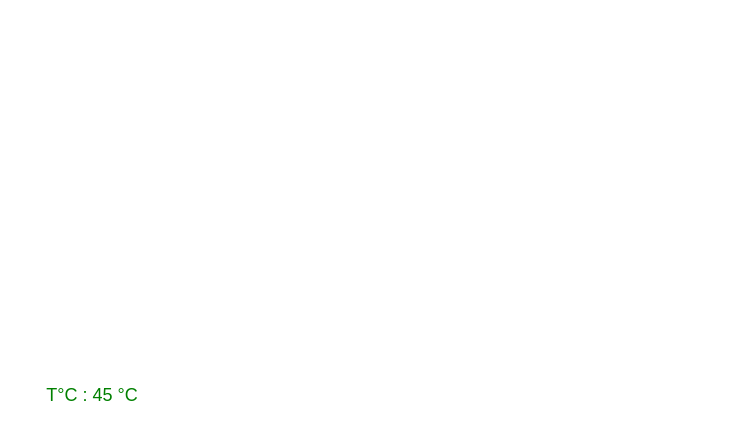
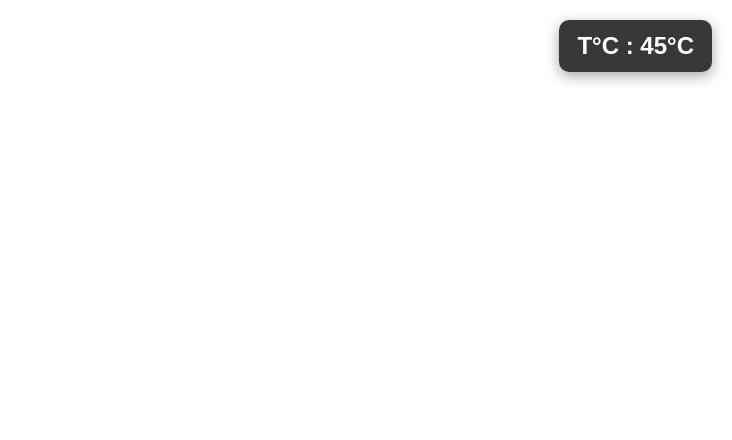
Before and after one commit to lisapinochet/3dvista-test, a plain HTML site: page index.html in a window 1280 px wide. Shown: the whole page, without its empty margins (548-1280 px from the left). Drawn offline with Linux system fonts and the light colour scheme.

Commit message:
modification style

```diff
--- a/index.html
+++ b/index.html
@@ -1,8 +1,9 @@
 <!DOCTYPE html>
-<html lang="en">
+<html lang="fr">
 <head>
     <meta charset="UTF-8" />
     <meta name="viewport" content="width=device-width, initial-scale=1.0" />
+    <title>Température</title>
 
     <style>
         html, body {
@@ -10,34 +11,38 @@
             padding: 0;
             width: 100%;
             height: 100%;
-            overflow: hidden; /* 🔥 empêche scroll horizontal */
+            background: transparent;
+            overflow: hidden;
             font-family: Arial, sans-serif;
         }
 
-        .container {
-            width: 100%;
-            height: 100%;
-            display: flex;
-            align-items: center;
-            justify-content: center;
-            box-sizing: border-box;
-            padding: 16px;
-            text-align: center;
-        }
-
-        p {
-            font-size: clamp(12px, 3vw, 18px);
-            margin-top: 8px;
-            color: green;
+        /* 🔥 Overlay température */
+        .temp-display {
+            position: fixed;
+            top: 20px;
+            right: 20px;
+            padding: 12px 18px;
+            background: rgba(0, 0, 0, 0.78);
+            color: #ffffff;
+            font-size: clamp(16px, 2.5vw, 24px);
+            font-weight: bold;
+            border-radius: 10px;
+            z-index: 9999;
+            pointer-events: none;
+            box-shadow: 0 4px 14px rgba(0,0,0,0.35);
         }
     </style>
 </head>
 
 <body>
-<div class="container">
-    <div>
-        <p>T°C : 45 °C</p>
-    </div>
+<div class="temp-display" id="temp">
+    T°C : 45°C
 </div>
+
+<script>
+    // 🔄 Exemple dynamique
+    const temp = 45;
+    document.getElementById("temp").innerText = "T°C : " + temp + "°C";
+</script>
 </body>
 </html>
```
